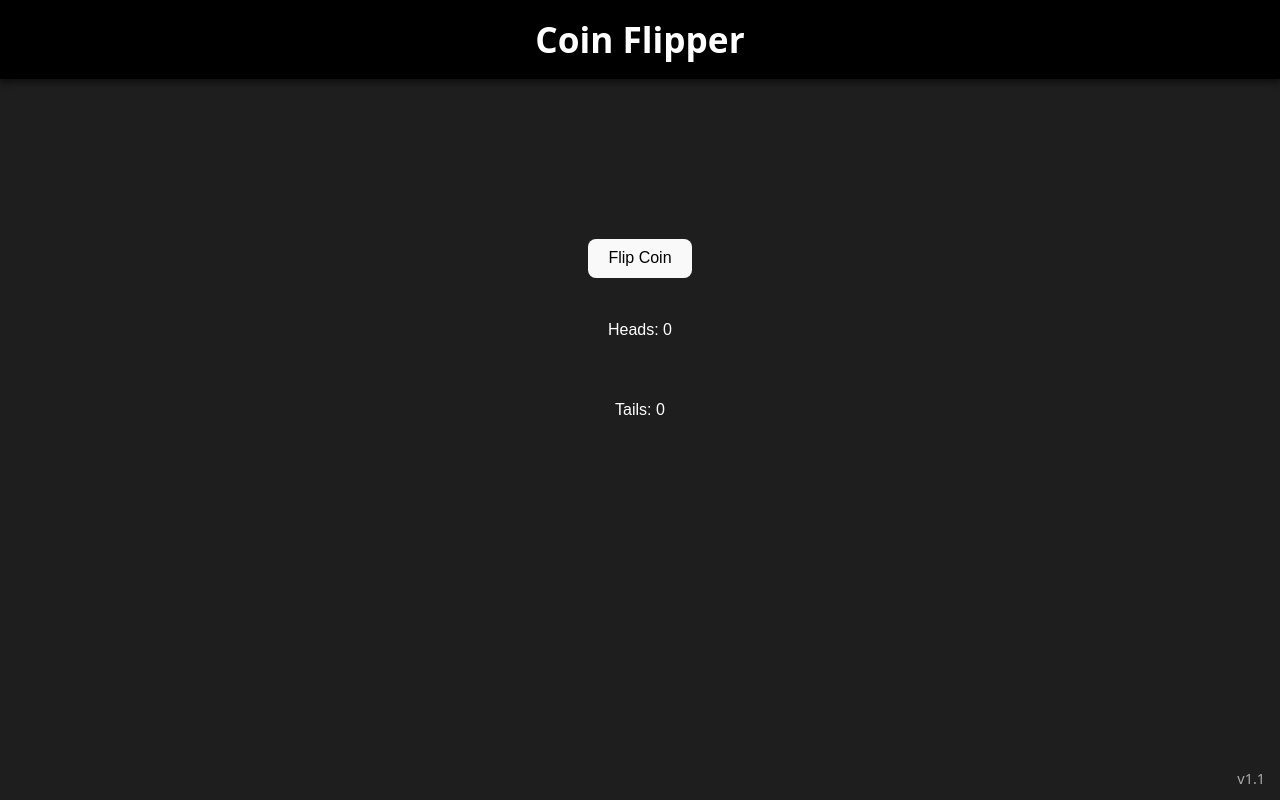
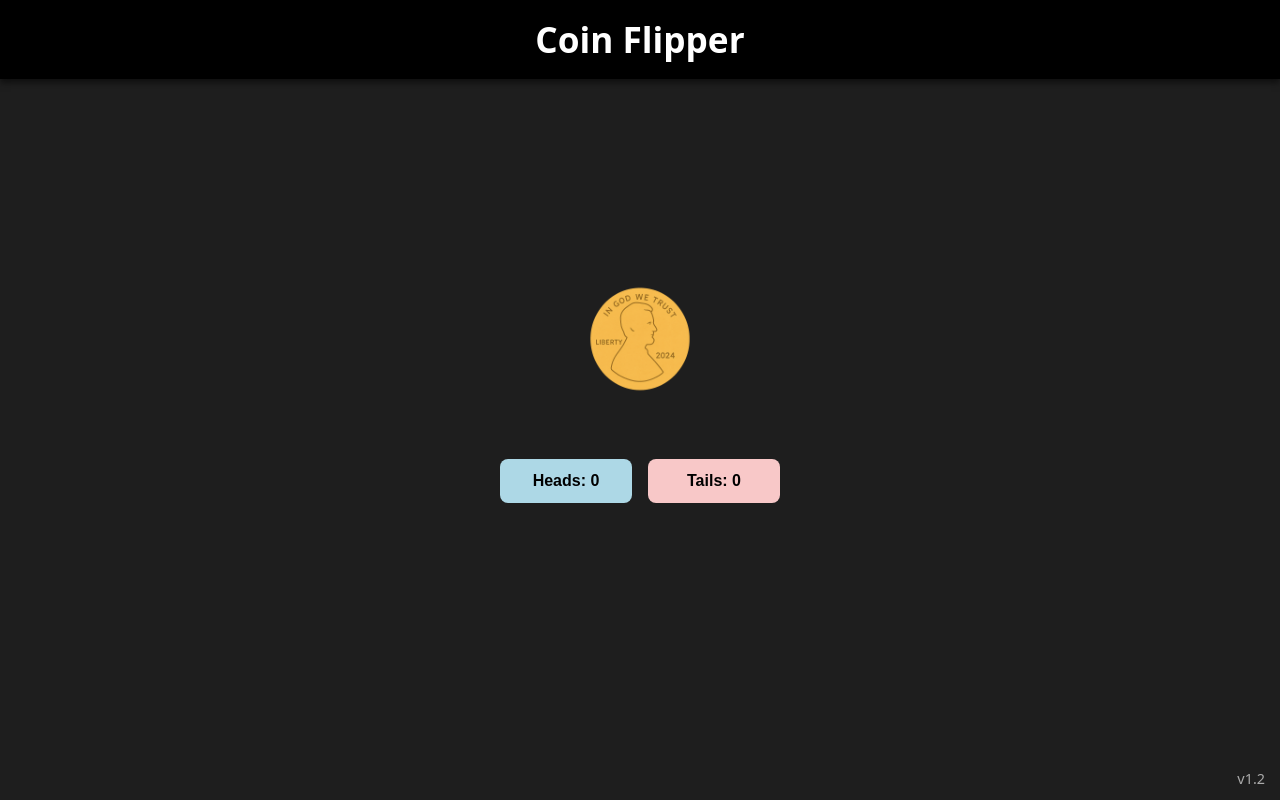
Before and after one commit to Maxibear18/coinflipper, a React (Vite) app in the folder coinflipper/: page / in a window 1280 px wide. Built offline with nearby package versions, Linux system fonts and the light colour scheme.

Commit message:
fixed coin display and changed where the counters are placed

```diff
--- a/coinflipper/src/App.css
+++ b/coinflipper/src/App.css
@@ -14,7 +14,6 @@
   font-size: 2.2rem;
   margin: 0;
 }
-
 
 /* Full-screen layout */
 .app-container {
@@ -37,7 +36,7 @@
   flex-direction: column;
   align-items: center;
   gap: 1.5rem;
-  padding-top: 160px;
+  padding-top: 200px;
 }
 
 /* Coin container */
@@ -60,7 +59,6 @@
   transform-style: preserve-3d;
 }
 
-/* Coin faces */
 .coin-face {
   position: absolute;
   width: 100%;
@@ -78,11 +76,11 @@
 }
 
 .front {
-  transform: rotateY(0deg);
+  transform: rotateX(0deg);
 }
 
 .back {
-  transform: rotateY(180deg);
+  transform: rotateX(180deg);
 }
 
 /* Final result coin */
@@ -99,6 +97,31 @@
   margin-top: 5px;
 }
 
+/* Counters */
+.counter-row {
+  display: flex;
+  gap: 1rem;
+  margin-top: 1rem;
+}
+
+.counter {
+  padding: 10px 16px;
+  border-radius: 8px;
+  font-weight: bold;
+  color: black;
+  min-width: 100px;
+  text-align: center;
+}
+
+.heads-counter {
+  background-color: #add8e6;
+}
+
+.tails-counter {
+  background-color: #f8c8c8;
+}
+
+/* Version label */
 .version-label {
   position: fixed;
   bottom: 10px;
--- a/coinflipper/src/App.jsx
+++ b/coinflipper/src/App.jsx
@@ -6,8 +6,7 @@ function App() {
   const [headsCount, setHeadsCount] = useState(0);
   const [tailsCount, setTailsCount] = useState(0);
   const [flipping, setFlipping] = useState(false);
-  const [animationName, setAnimationName] = useState("");
-  const [showResult, setShowResult] = useState(false);
+  const [finalRotation, setFinalRotation] = useState(0);
 
   const flipCoin = () => {
     const isHeads = Math.random() < 0.5;
@@ -16,60 +15,64 @@ function App() {
     const offset = isHeads ? 0 : 180;
     const totalRotation = baseRotation + offset;
 
-  const newAnim = `flip-${totalRotation}`;
-  setAnimationName(newAnim);
+    const animationName = `flip-${Date.now()}`;
+
     setFlipping(true);
-  setShowResult(false);
     setResult(null);
 
     const styleSheet = document.styleSheets[0];
     const rule = `
-    @keyframes ${newAnim} {
+      @keyframes ${animationName} {
         0% {
-        transform: translateY(0px) rotateX(0deg);
+          transform: translateY(0) rotateX(${finalRotation % 360}deg);
         }
         50% {
-        transform: translateY(-150px) rotateX(${totalRotation / 2}deg);
+          transform: translateY(-100px) rotateX(${finalRotation + totalRotation / 2}deg);
         }
         100% {
-        transform: translateY(0px) rotateX(${totalRotation}deg);
+          transform: translateY(0) rotateX(${finalRotation + totalRotation}deg);
         }
       }
     `;
 
-  // Clean up old animations
+
     Array.from(styleSheet.cssRules).forEach((r, i) => {
       if (r.name && r.name.startsWith("flip-")) {
         styleSheet.deleteRule(i);
       }
     });
+    styleSheet.insertRule(rule, styleSheet.cssRules.length);
 
-  styleSheet.insertRule(rule, styleSheet.cssRules.length);
+    const coinEl = document.querySelector(".coin3d");
+    coinEl.style.animation = `${animationName} 1.6s ease-in-out forwards`;
 
     setTimeout(() => {
       setResult(outcome);
       setHeadsCount(c => isHeads ? c + 1 : c);
       setTailsCount(c => !isHeads ? c + 1 : c);
-    setTimeout(() => {
+
+      setFinalRotation(prev => prev + totalRotation);
+      coinEl.style.animation = "";
+      coinEl.style.transform = `rotateX(${finalRotation + totalRotation}deg)`;
+
       setFlipping(false);
-      setShowResult(true);
     }, 1600);
-  }, 100);
   };
-
 
   return (
     <div className="app-container">
       <div className="header-bar">
-        <h1 className="fixed-title"> Coin Flipper</h1>
+        <h1 className="fixed-title">Coin Flipper</h1>
       </div>
+
       <div className="app">
-        {/* Coin */}
-        <div className={`coin-container ${!flipping ? "hidden" : ""}`}>
+        {/* Tappable coin */}
         <div
-            className="coin3d"
-            style={flipping ? { animation: `${animationName} 1.6s ease-in-out forwards` } : {}}
+          className="coin-container"
+          onClick={() => !flipping && flipCoin()}
+          style={{ cursor: flipping ? "default" : "pointer" }}
         >
+          <div className="coin3d" style={{ transform: `rotateX(${finalRotation}deg)` }}>
             <div className="coin-face front">
               <img src="/images/heads.png" alt="Heads" />
             </div>
@@ -79,23 +82,17 @@ function App() {
           </div>
         </div>
 
-        {/* Result */}
-        {showResult && result && (
-          <>
-            <img
-              src={result === "Heads" ? "/images/heads.png" : "/images/tails.png"}
-              alt={result}
-              className="coin-img-final"
-            />
-            <p className="result-text">{result}</p>
-          </>
-        )}
+        {/* Show result */}
+        {result && <p className="result-text">{result}</p>}
 
-        <button onClick={flipCoin} disabled={flipping}>Flip Coin</button>
-        <p>Heads: {headsCount}</p>
-        <p>Tails: {tailsCount}</p>
+        {/* Counters */}
+        <div className="counter-row">
+          <div className="counter heads-counter">Heads: {headsCount}</div>
+          <div className="counter tails-counter">Tails: {tailsCount}</div>
         </div>
-      <div className="version-label">v1.1</div>
+      </div>
+
+      <div className="version-label">v1.2</div>
     </div>
   );
 }
```
Lines whose indentation alone changed are shown as unchanged.
